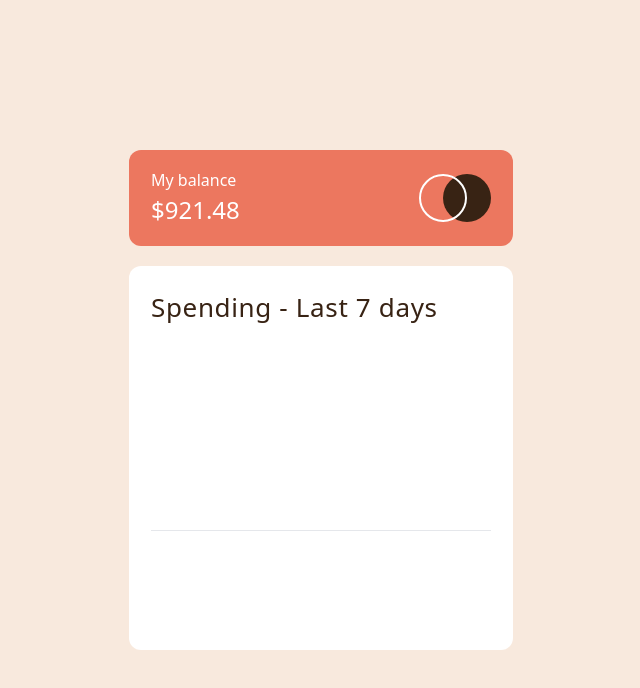
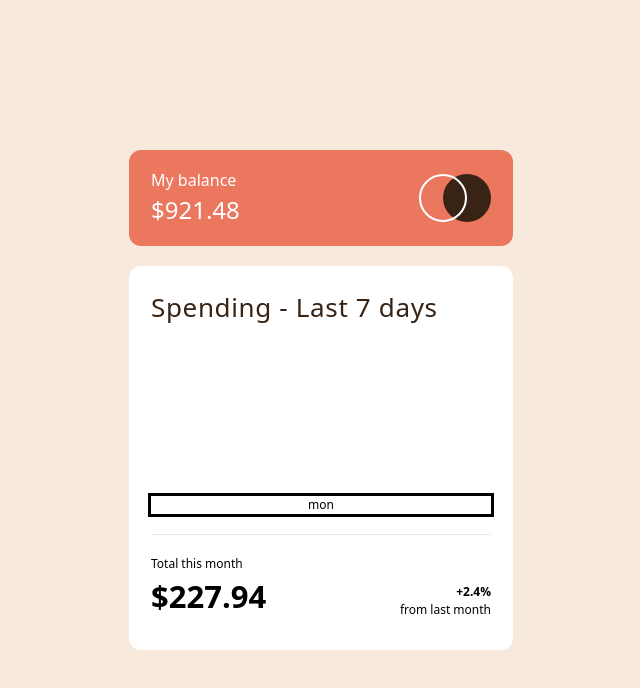
Before and after one commit to code-looney/expenses-chart-component, a React (Vite) app: page / in a window 1280 px wide. Shown: the top 688 px of the page, without its empty margins (319-959 px from the left). Built offline with nearby package versions, Linux system fonts and the light colour scheme.

Commit message:
dynamic classes chart bars

```diff
--- a/src/App.jsx
+++ b/src/App.jsx
@@ -1,7 +1,7 @@
+import { useEffect, useState } from "react";
 import MyBalance from "./components/MyBalance";
 import Container from "./components/Container";
 import Chart from "./components/Chart";
-import { useEffect, useState } from "react";
 
 export default function App() {
 
--- a/src/components/Chart.jsx
+++ b/src/components/Chart.jsx
@@ -2,18 +2,49 @@ import React, {useState, useEffect} from 'react';
 import Container from './Container';
 import ChartTitle from './ChartTitle';
 import Seperation from './Seperation';
+import Total from './Total';
 
 const Chart = () => {
+    const [days, setDays] = useState();
+    const [mon, setMon] = useState();
+    const [monAmount, setMonAmount] = useState(100);
+
+
+    useEffect(() => {
+        fetch(`./data.json`)
+        .then(res => res.json())
+        .then(data => {
+            setDays(data)
+            setMon(data)
+        })
+    }, [])
+
+
+    // useEffect(() => {
+    //     fetch(`./data.json`)
+    //     .then(res => res.json())
+    //     .then(data => {
+    //         console.log(data[0].amount)
+    //     })
+    // }, [])
+
+    // { Avoid This Tailwind Mistake (Dynamic Classes) }
+
   return (
     <Container className={`bg-white h-96 rounded-xl grid place-content-center`}>
         <Container className={`w-[340px] h-[340px] flex flex-col gap-3`}>
             <ChartTitle className={`text-[26px] text-chart-font-color tracking-wide font-medium`}>Spending - Last 7 days</ChartTitle>
-            <Container className={`h-48 gap-5 flex flex-col justify-end`}>
-
-                {/* api */}
+            <Container className={`h-[280px] gap-5 flex flex-col justify-end`}>
+                <Container className={`outline flex items-end justify-center h-[${monAmount}%]`}>
+                    <ul className='flex gap-7 justify-center text-[12px] font-thin'>
+                         {/* {days && days.map(day => <li>{console.log(day.day)}</li>)} */}
+                         <li>{days && mon[0].day}</li>
+                    </ul>
+                </Container>
                 <Container>
                     <Seperation />
                 </Container>
+                <Total />
             </Container>
         </Container>
     </Container>
--- a/src/components/ChartTitle.jsx
+++ b/src/components/ChartTitle.jsx
@@ -2,6 +2,7 @@ import React from 'react';
 
 const ChartTitle = (props) => {
     const { className, children } = props;
+
   return (
     <h2 className={className}>{children}</h2>
   )
--- /dev/null
+++ b/src/components/Currency.jsx
@@ -0,0 +1,11 @@
+import React from 'react'
+
+const Currency = (props) => {
+    const {className, children} = props;
+
+  return (
+    <h3 className={className}>{children}</h3>
+  )
+}
+
+export default Currency
--- a/src/components/MyBalance.jsx
+++ b/src/components/MyBalance.jsx
@@ -1,7 +1,7 @@
 import React, { useState } from 'react';
 import Container from './Container';
 import Title from './Title';
-import Sub from './Sub';
+import Currency from './currency';
 import Logo from './Logo';
 
 const MyBalance = () => {
@@ -11,14 +11,12 @@ const MyBalance = () => {
         <Container className={`w-[340px] flex justify-between items-center text-white `}>
           <Container>
             <Title className={`font-light`}>My balance</Title>
-            <Sub className={`text-[24px] font-medium`}>$921.48</Sub>
-            <p></p>
+            <Currency className={`text-[24px] font-medium`}>$921.48</Currency>
           </Container>
           <Container>
             <Logo />
           </Container>
         </Container>
-
     </Container>
   )
 }
--- /dev/null
+++ b/src/components/Percentage.jsx
@@ -0,0 +1,11 @@
+import React from 'react'
+
+const Percentage = (props) => {
+    const {className, children} = props;
+
+  return (
+    <h4 className={className}>{children}</h4>
+  )
+}
+
+export default Percentage
--- a/src/components/Sub.jsx
+++ /dev/null
@@ -1,11 +0,0 @@
-import React from 'react';
-
-const Sub = (props) => {
-    const { className, children } = props;
-
-  return (
-    <p className={className}>{children}</p>
-  )
-}
-
-export default Sub
--- /dev/null
+++ b/src/components/Total.jsx
@@ -0,0 +1,40 @@
+import React, { useEffect, useState } from 'react';
+import TotalTitle from './TotalTitle';
+import Container from './Container';
+import Currency from './currency';
+import Percentage from './Percentage';
+import TotalSub from './TotalSub';
+
+
+const Total = () => {
+    const [total, setTotal] = useState();
+
+    useEffect(() => {
+        fetch(`./data.json`)
+        .then(res => res.json())
+        .then(data => {
+            let sum = 0;
+            data.forEach(item => {
+                sum += + item.amount
+            })
+            setTotal(sum)
+        })
+    }, [total])
+
+    return  (
+         <Container className={`flex justify-between`}>
+            <Container>
+                <TotalTitle className={`text-[12px] font-thin`}>Total this month</TotalTitle>
+                <Currency className={`text-[31px] font-bold`}>${total}</Currency>
+            </Container>
+            <Container className={`flex flex-col justify-end`}>
+                <Container className={`flex justify-end`}>
+                    <Percentage className={`text-[12px] font-bold`}>+2.4%</Percentage>
+                </Container>
+                <TotalSub className={`text-[12px] font-thin`}>from last month</TotalSub>
+            </Container>
+         </Container>
+    )
+}
+
+export default Total
--- /dev/null
+++ b/src/components/TotalSub.jsx
@@ -0,0 +1,11 @@
+import React from 'react'
+
+const TotalSub = (props) => {
+    const {className, children} = props;
+
+  return (
+    <p className={className}>{children}</p>
+  )
+}
+
+export default TotalSub
--- /dev/null
+++ b/src/components/TotalTitle.jsx
@@ -0,0 +1,12 @@
+import React from 'react';
+
+
+const TotalTitle = (props) => {
+    const {className, children} = props;
+
+  return (
+    <h2 className={className}>{children}</h2>
+  )
+}
+
+export default TotalTitle
```
